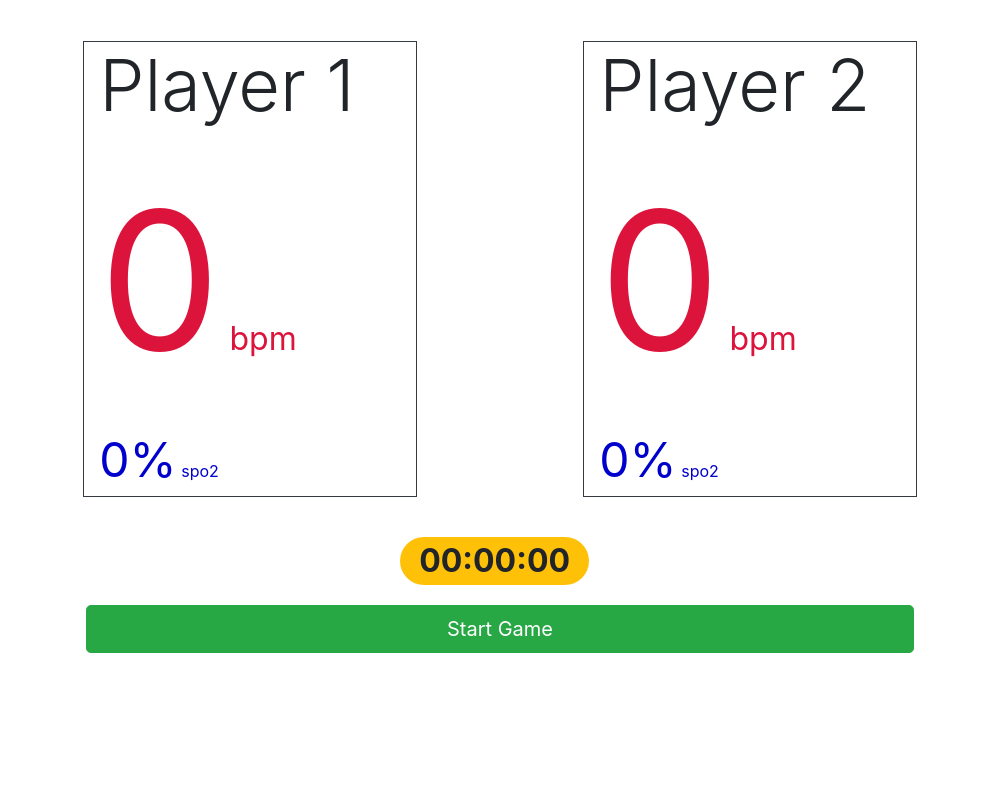
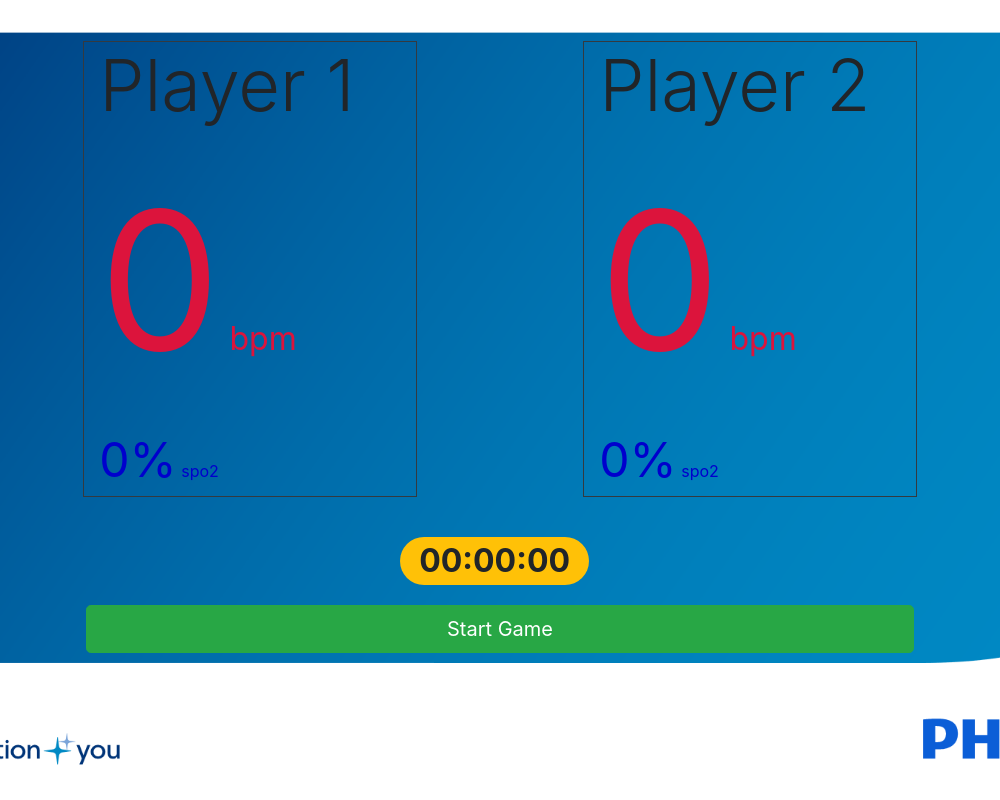
Before and after one commit to antonioreuter/dutchtechweek, an Electron app: page mainWindow.html in a window 1000 px wide. Drawn offline with nearby package versions, Linux system fonts and the light colour scheme; no server answers.

Commit message:
Backgound added

```diff
--- a/css/style.css
+++ b/css/style.css
@@ -1,3 +1,16 @@
+body {
+    background: url('background.png');
+    background-repeat: no-repeat;
+    background-position: center center;
+    background-attachment: fixed;
+    -webkit-background-size: cover;
+    -moz-background-size: cover;
+    -o-background-size: cover;
+    background-size: cover;
+    overflow-x: hidden;
+    overflow-y: hidden;
+}
+
 .row {
   margin-top: 20px;
   margin-bottom: 20px
```
Also changed, not shown: css/background.png (added).
